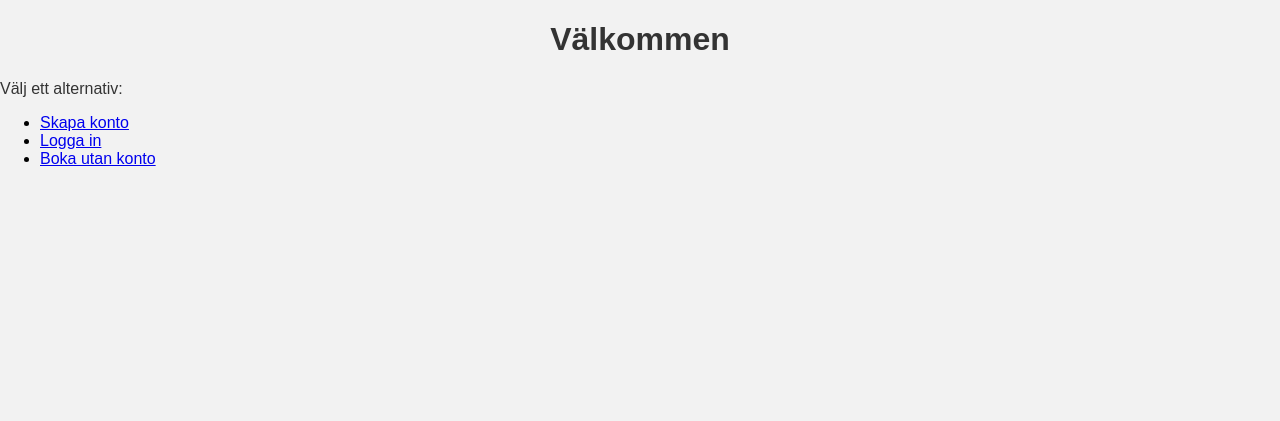
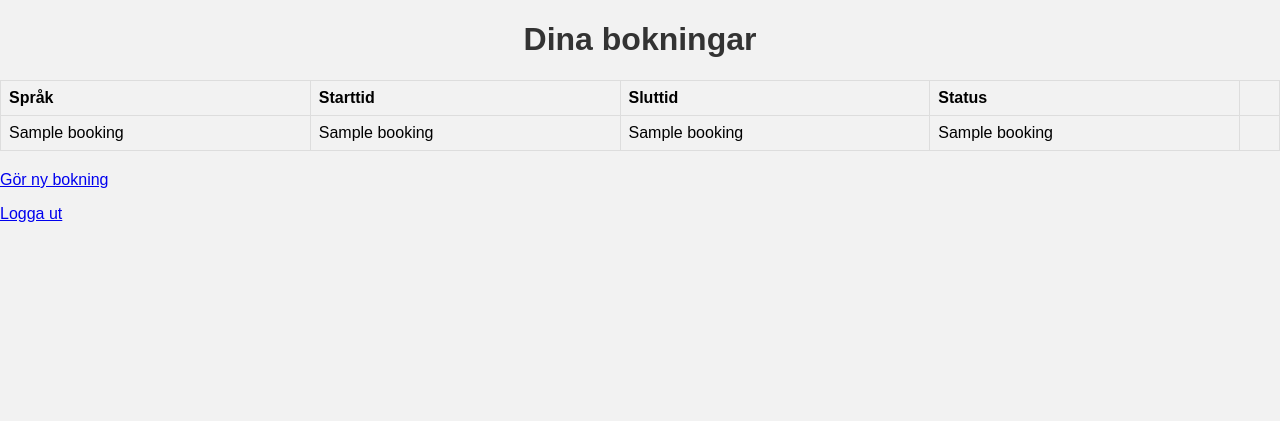
Before and after one commit to Mr-cool08/tolka, a Flask app: template templates/home.html in a window 1280 px wide. Shown: the top 421 px of the page. Run offline with Flask 3, Linux system fonts and the light colour scheme; the template is opened without the code that fills it: most values are stand-ins (such as "Sample title", 1, 10 or a date in 2020).

Commit message:
Add CSS for home page

```diff
--- /dev/null
+++ b/static/style/home.css
@@ -0,0 +1,25 @@
+.home-options {
+    list-style: none;
+    padding: 0;
+    text-align: center;
+}
+.home-options li {
+    margin: 10px 0;
+}
+
+table {
+    width: 100%;
+    border-collapse: collapse;
+    margin-bottom: 20px;
+}
+th, td {
+    border: 1px solid #ddd;
+    padding: 8px;
+    text-align: left;
+}
+th {
+    background-color: #f2f2f2;
+}
+button {
+    padding: 5px 10px;
+}
--- a/templates/home.html
+++ b/templates/home.html
@@ -1,11 +1,48 @@
 {% extends "base.html" %}
 {% block title %}Hem{% endblock %}
+{% block head %}
+<link rel="stylesheet" href="{{ url_for('static', filename='style/home.css') }}">
+{% endblock %}
 {% block content %}
+{% if bookings is defined %}
+  <h1>Dina bokningar</h1>
+  {% if bookings %}
+  <table>
+    <tr>
+      <th>Språk</th>
+      <th>Starttid</th>
+      <th>Sluttid</th>
+      <th>Status</th>
+      <th></th>
+    </tr>
+    {% for b in bookings %}
+    <tr>
+      <td>{{ b[1] }}</td>
+      <td>{{ b[2] }}</td>
+      <td>{{ b[3] }}</td>
+      <td>{{ b[4] }}</td>
+      <td>
+        {% if b[4] == 'pending' %}
+        <form method="post" action="{{ url_for('cancel_booking', booking_id=b[0]) }}">
+          <button type="submit">Avbryt</button>
+        </form>
+        {% endif %}
+      </td>
+    </tr>
+    {% endfor %}
+  </table>
+  {% else %}
+  <p>Du har inga bokningar.</p>
+  {% endif %}
+  <p><a href="{{ url_for('index') }}">Gör ny bokning</a></p>
+  <p><a href="{{ url_for('logout') }}">Logga ut</a></p>
+{% else %}
 <h1>Välkommen</h1>
 <p>Välj ett alternativ:</p>
-<ul>
+<ul class="home-options">
   <li><a href="{{ url_for('signup') }}">Skapa konto</a></li>
   <li><a href="{{ url_for('user_login') }}">Logga in</a></li>
   <li><a href="{{ url_for('index') }}">Boka utan konto</a></li>
 </ul>
+{% endif %}
 {% endblock %}
--- a/website.py
+++ b/website.py
@@ -32,14 +32,31 @@ app.secret_key = functions.generate_secret_key()
 
 # Define the password for accessing the /jobs route
 PASSWORD = os.getenv('password')
+
+
 @app.route('/logout')
 def logout():
     session.pop('authenticated', None)
     session.pop('user_id', None)
     return redirect(url_for('home'))
 
+
 @app.route('/')
 def home():
+    if session.get('user_id'):
+        conn = sqlite3.connect('database.db')
+        cursor = conn.cursor()
+        cursor.execute(
+            "SELECT email FROM logins WHERE id = ?", (session['user_id'],)
+        )
+        user_email = cursor.fetchone()[0]
+        cursor.execute(
+            "SELECT id, language, time_start, time_end, status FROM bookings WHERE email = ?",
+            (user_email,),
+        )
+        bookings = cursor.fetchall()
+        conn.close()
+        return render_template('home.html', bookings=bookings)
     return render_template('home.html')
 
 
@@ -75,7 +92,7 @@ def signup():
         conn.commit()
         conn.close()
         session['user_id'] = user_id
-        return redirect(url_for('index'))
+        return redirect(url_for('home'))
     return render_template('signup.html')
 
 
@@ -91,7 +108,7 @@ def user_login():
         conn.close()
         if row and functions.verify_password(password, row[1], row[2]):
             session['user_id'] = row[0]
-            return redirect(url_for('index'))
+            return redirect(url_for('home'))
         return render_template('user_login.html', error='Invalid credentials')
     return render_template('user_login.html')
 
@@ -104,8 +121,8 @@ def get_jobs():
     conn = sqlite3.connect('database.db')
     cursor = conn.cursor()
 
-    # Retrieve jobs from the database
-    cursor.execute("SELECT * FROM bookings ORDER BY id ASC")
+    # Retrieve pending jobs from the database
+    cursor.execute("SELECT * FROM bookings WHERE status='pending' ORDER BY id ASC")
 
     jobs = cursor.fetchall()
 
@@ -131,8 +148,8 @@ def accept_job(job_id):
     cursor.execute("SELECT name, email, phone, language, time_start, time_end, organization_number, billing_address, email_billing_address, marking, avtalskund_marking, reference FROM bookings WHERE id = ?", (job_id,))
     job_data = cursor.fetchone()
 
-    # Remove the accepted job from the 'bookings' table
-    cursor.execute("DELETE FROM bookings WHERE id = ?", (job_id,))
+    # Mark the job as accepted instead of deleting
+    cursor.execute("UPDATE bookings SET status='accepted' WHERE id = ?", (job_id,))
     conn.commit()
 
     # Close the database connection
@@ -218,6 +235,23 @@ def accept_job(job_id):
     send_tolkar_email() # Running the function to send to the translation company
     send_user_email() # Running the function to send to the user
     return 'Job accepted and email sent'
+
+
+@app.route('/cancel_booking/<int:booking_id>', methods=['POST'])
+def cancel_booking(booking_id):
+    if not session.get('user_id'):
+        return redirect(url_for('user_login'))
+    conn = sqlite3.connect('database.db')
+    cursor = conn.cursor()
+    cursor.execute("SELECT email FROM logins WHERE id = ?", (session['user_id'],))
+    user_email = cursor.fetchone()[0]
+    cursor.execute(
+        "UPDATE bookings SET status='cancelled' WHERE id=? AND email=? AND status='pending'",
+        (booking_id, user_email),
+    )
+    conn.commit()
+    conn.close()
+    return redirect(url_for('home'))
 
 @app.route('/submit', methods=['GET', 'POST'])
 def submit():
@@ -318,8 +352,8 @@ def confirmation():
             conn = sqlite3.connect('database.db')
             cursor = conn.cursor()
             cursor.execute(
-            "INSERT INTO bookings (name, email, phone, language, time_start, time_end, organization_number, billing_address, email_billing_address, marking, avtalskund_marking, reference) VALUES (?, ?, ?, ?, ?, ?, ?, ?, ?, ?, ?, ?)",
-            (name, email, phone, language, time_start, time_end, organization_number, billing_address, email_billing_address, marking, avtalskund_marking, reference))
+            "INSERT INTO bookings (name, email, phone, language, time_start, time_end, organization_number, billing_address, email_billing_address, marking, avtalskund_marking, reference, status) VALUES (?, ?, ?, ?, ?, ?, ?, ?, ?, ?, ?, ?, ?)",
+            (name, email, phone, language, time_start, time_end, organization_number, billing_address, email_billing_address, marking, avtalskund_marking, reference, 'pending'))
             conn.commit()
 
         # Close the database connection
@@ -332,8 +366,8 @@ def confirmation():
         """""
         # Insert the booking details into the database, including the billing information
         cursor.execute(
-            "INSERT INTO bookings (name, email, phone, language, time_start, time_end, organization_number, billing_address, email_billing_address, marking, reference) VALUES (?, ?, ?, ?, ?, ?, ?, ?, ?, ?, ?)",
-            (name, email, phone, language, time_start, time_end, organization_number, billing_address, email_billing_address, marking, reference))
+            "INSERT INTO bookings (name, email, phone, language, time_start, time_end, organization_number, billing_address, email_billing_address, marking, reference, status) VALUES (?, ?, ?, ?, ?, ?, ?, ?, ?, ?, ?, ?)",
+            (name, email, phone, language, time_start, time_end, organization_number, billing_address, email_billing_address, marking, reference, 'pending'))
         conn.commit()
 
         # Close the database connection
@@ -375,7 +409,14 @@ if __name__ == '__main__':
                     email_billing_address TEXT,
                     marking TEXT,
                     avtalskund_marking TEXT,
-                    reference TEXT)''')
+                    reference TEXT,
+                    status TEXT NOT NULL DEFAULT "pending")''')
+
+    # Ensure the status column exists for older databases
+    cursor.execute("PRAGMA table_info(bookings)")
+    columns = [info[1] for info in cursor.fetchall()]
+    if 'status' not in columns:
+        cursor.execute("ALTER TABLE bookings ADD COLUMN status TEXT NOT NULL DEFAULT 'pending'")
 
     # Create the 'logins' table if it doesn't exist
     cursor.execute('''CREATE TABLE IF NOT EXISTS logins
```
